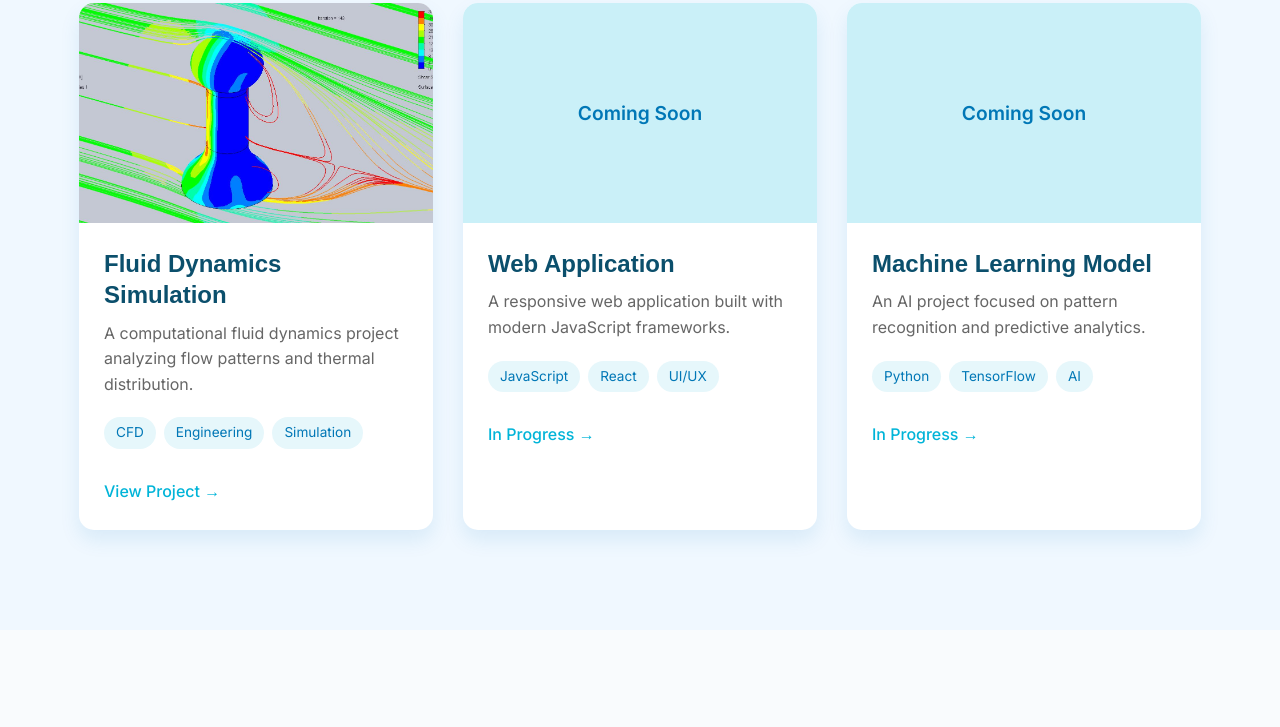
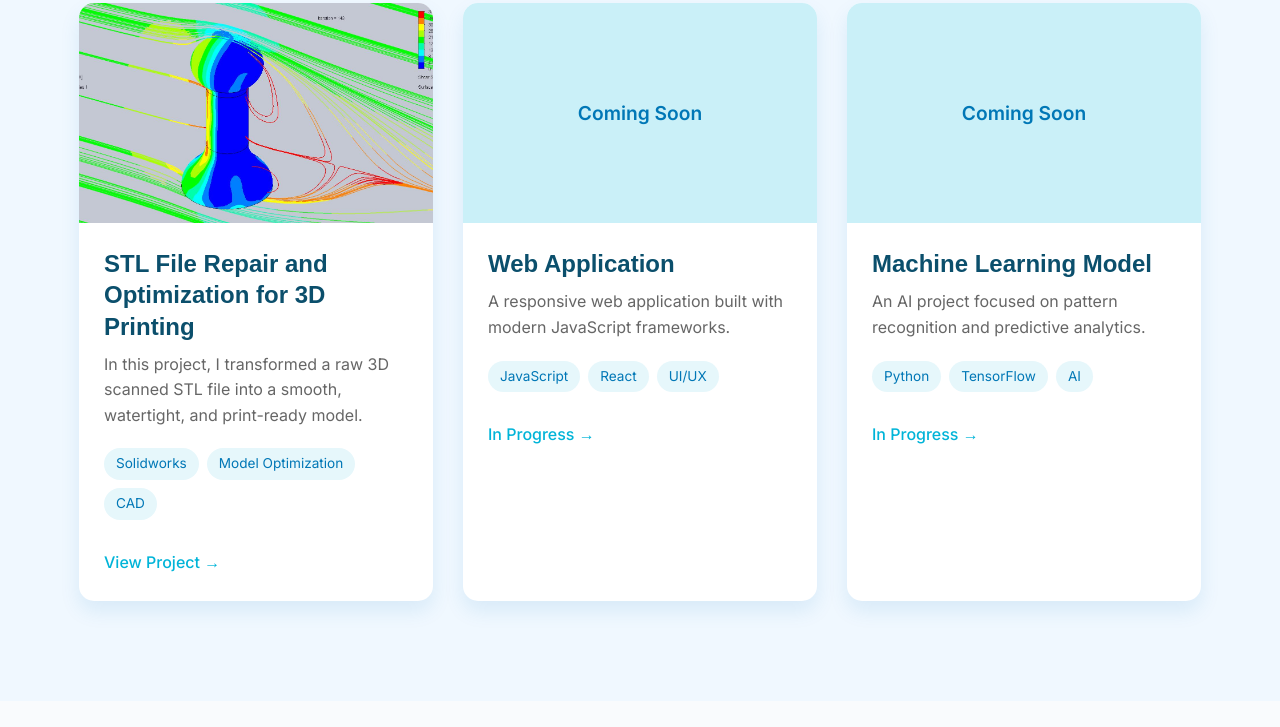
Before and after one commit to Jebraouilyass/Portfolio, a website: page public/index.html in a window 1280 px wide. Shown: the part 1084-1811 px from the top of the page. Drawn offline with nearby package versions, Linux system fonts and the light colour scheme; a web font is replaced by a local one.

Commit message:
Updated HTML files with new changes

```diff
--- a/public/index.html
+++ b/public/index.html
@@ -57,12 +57,12 @@
                         <img src="Project(1).jpg" alt="Project 1">
                     </div>
                     <div class="project-info">
-                        <h3>Fluid Dynamics Simulation</h3>
-                        <p>A computational fluid dynamics project analyzing flow patterns and thermal distribution.</p>
+                        <h3>STL File Repair and Optimization for 3D Printing</h3>
+                        <p>In this project, I transformed a raw 3D scanned STL file into a smooth, watertight, and print-ready model.</p>
                         <div class="project-tags">
-                            <span>CFD</span>
-                            <span>Engineering</span>
-                            <span>Simulation</span>
+                            <span>Solidworks</span>
+                            <span>Model Optimization</span>
+                            <span>CAD</span>
                         </div>
                         <a href="#" class="project-link">View Project →</a>
                     </div>
```
